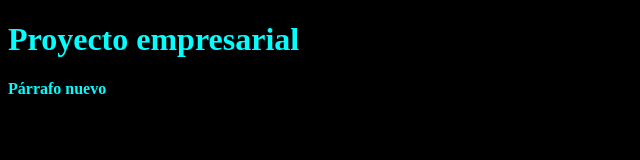
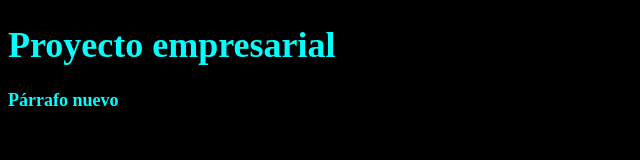
Before and after one commit to Emanuel2407/Curso-Git, a plain HTML site: page index.html in a window 1280 px wide. Shown: the whole page, without its empty margins (0-640 px from the left). Drawn offline with Linux system fonts and the light colour scheme.

Commit message:
Update estilos.css

```diff
--- a/css/estilos.css
+++ b/css/estilos.css
@@ -3,5 +3,5 @@ body{
 
     font-weight: bold;
     color: aqua;
-    front-size:18px;
+    font-size:18px;
 }
```
